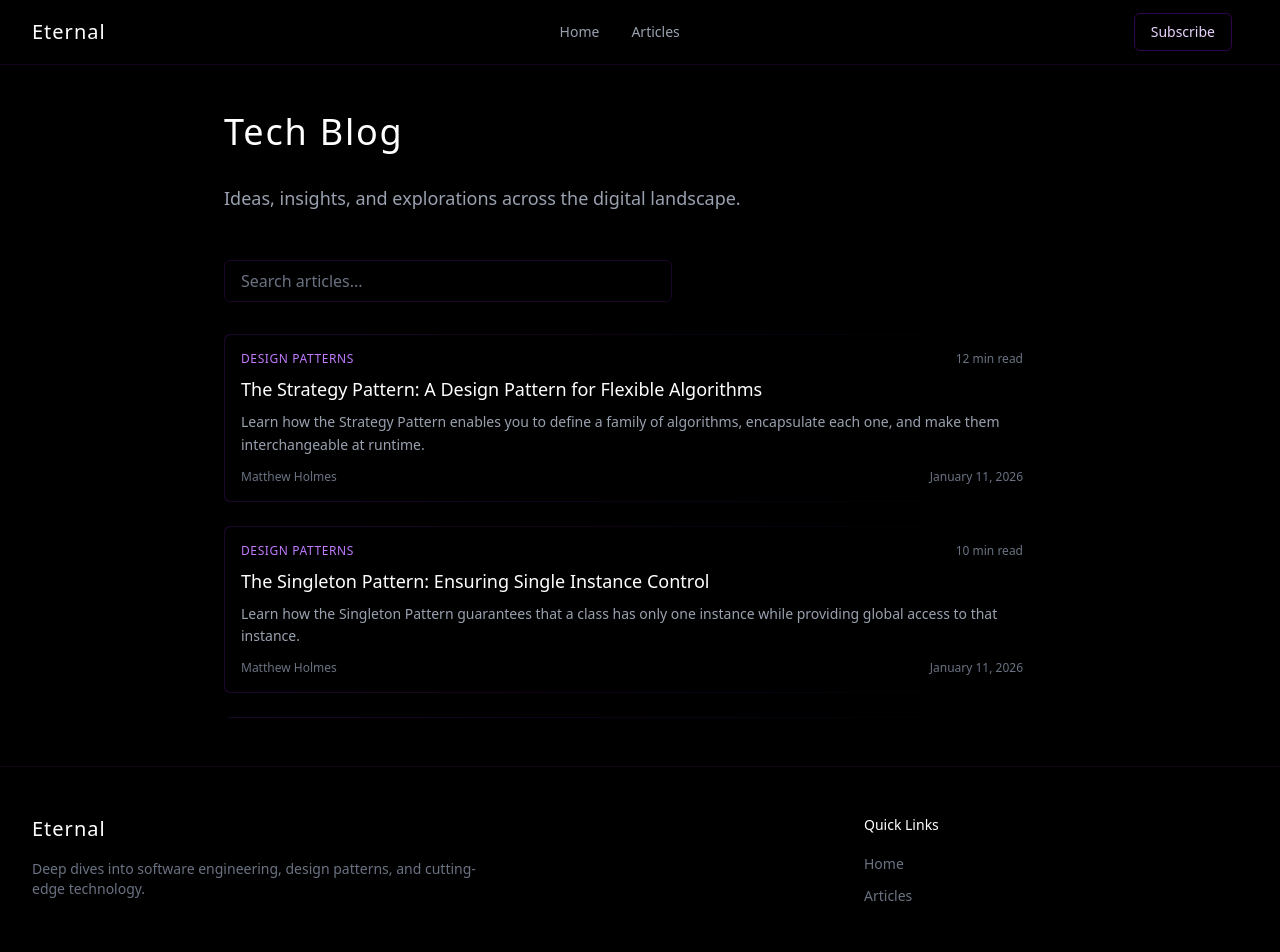
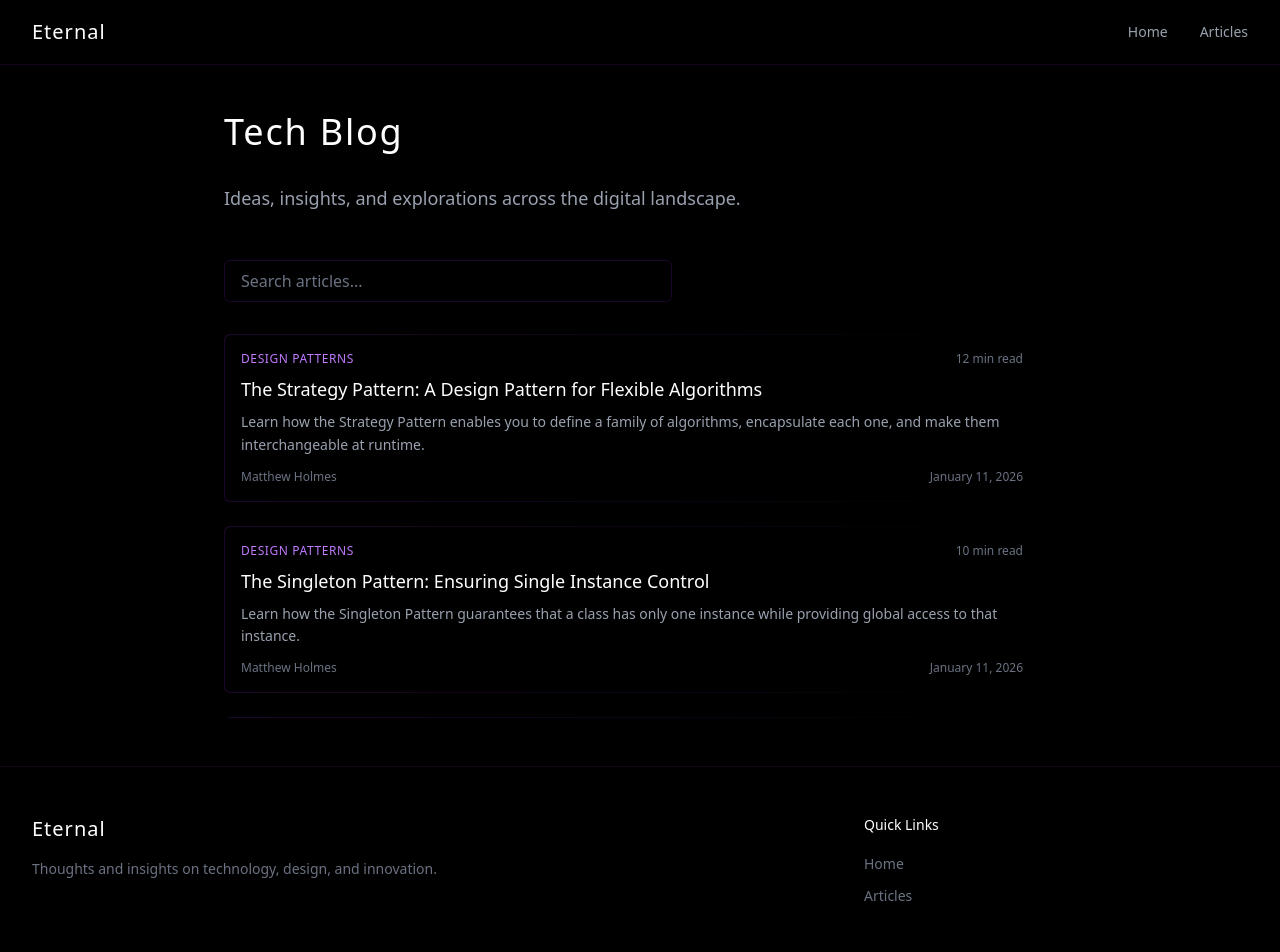
Before and after one commit to nemostorm/eternal, a Next.js app: page /blog in a window 1280 px wide. Shown: the top 952 px of the page. Built offline with nearby package versions, Linux system fonts and the light colour scheme.

Commit message:
Add syntax highlighting, update navbar and footer

```diff
--- a/app/components/Footer.tsx
+++ b/app/components/Footer.tsx
@@ -10,7 +10,7 @@ export function Footer() {
               <span className="text-xl font-light text-white tracking-wider">Eternal</span>
             </div>
             <p className="text-gray-500 text-sm max-w-md">
-              Deep dives into software engineering, design patterns, and cutting-edge technology.
+              Thoughts and insights on technology, design, and innovation.
             </p>
           </div>
 
--- a/app/components/Navbar.tsx
+++ b/app/components/Navbar.tsx
@@ -6,10 +6,6 @@ import { useState, useEffect, useRef } from 'react';
 export function Navbar() {
   const [isMenuOpen, setIsMenuOpen] = useState(false);
   const menuRef = useRef<HTMLDivElement>(null);
-
-  const handleSubscribe = () => {
-    alert('Thanks for your interest! Newsletter signup coming soon.');
-  };
 
   useEffect(() => {
     const handleClickOutside = (event: MouseEvent) => {
@@ -40,14 +36,6 @@ export function Navbar() {
             <Link href="/blog" className="text-sm text-gray-400 hover:text-white hover:scale-105 transition-all duration-200">Articles</Link>
           </div>
 
-          <div className="flex items-center space-x-4">
-            <button
-              onClick={handleSubscribe}
-              className="cursor-pointer hidden md:block px-4 py-2 text-sm border border-purple-600/30 text-purple-200 hover:border-purple-600/60 hover:text-white hover:bg-purple-600/10 hover:scale-105 transition-all duration-200 rounded-sm"
-            >
-              Subscribe
-            </button>
-
           <button
             onClick={() => setIsMenuOpen(!isMenuOpen)}
             className="md:hidden px-3 py-1.5 text-sm border border-purple-600/30 text-purple-200 hover:border-purple-600/60 hover:text-white transition-all duration-200 rounded-sm"
@@ -55,7 +43,6 @@ export function Navbar() {
           >
             Menu
           </button>
-          </div>
         </div>
       </div>
 
@@ -82,16 +69,6 @@ export function Navbar() {
           >
             Articles
           </Link>
-          <div className="border-t border-purple-900/20 my-2"></div>
-          <button
-            onClick={() => {
-              handleSubscribe();
-              setIsMenuOpen(false);
-            }}
-            className="w-full text-left px-4 py-2 text-sm text-purple-200 hover:text-white hover:bg-purple-600/10 transition-all duration-200"
-          >
-            Subscribe
-          </button>
         </div>
       </div>
     </nav>
```
Lines whose indentation alone changed are shown as unchanged.
